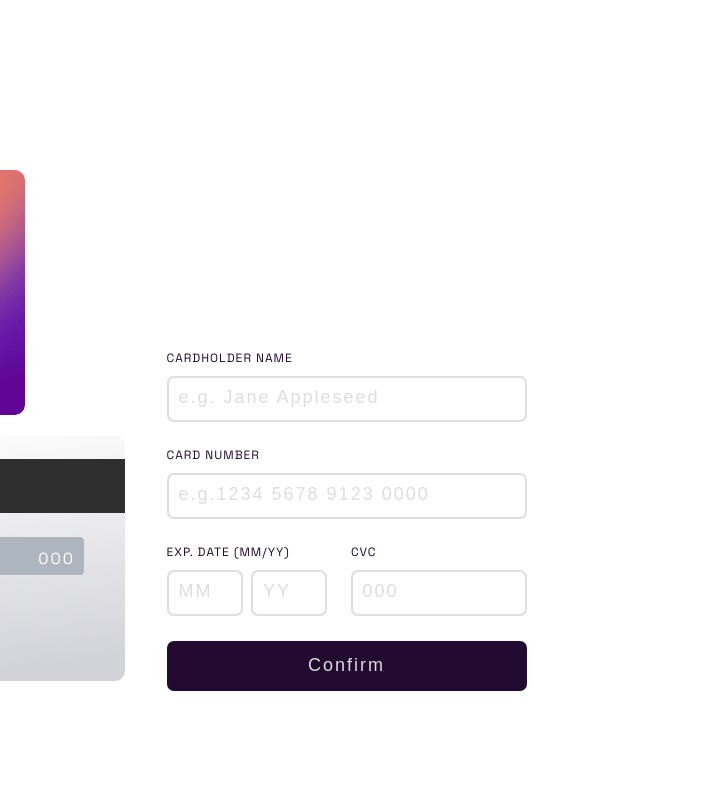
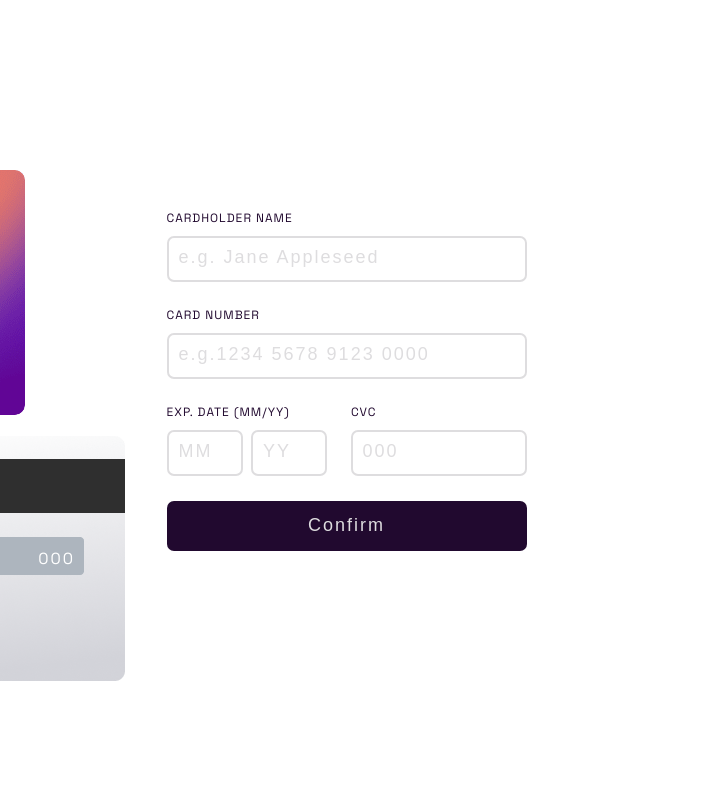
Before and after one commit to Snr4pro/cred-cards, a plain HTML site: page interactive-card-details-form-main/index.html in a window 1280 px wide. Shown: the full height of the page, 577-1280 px from the left. Drawn offline with Linux system fonts and the light colour scheme.

Commit message:
Update styles.css

```diff
--- a/interactive-card-details-form-main/styles.css
+++ b/interactive-card-details-form-main/styles.css
@@ -74,7 +74,7 @@ body {
 
 .white {
     width: 60%;
-    height: 100vh;
+    height: 65vh;
     display: flex;
     justify-content: center;
     align-items: center;
```
